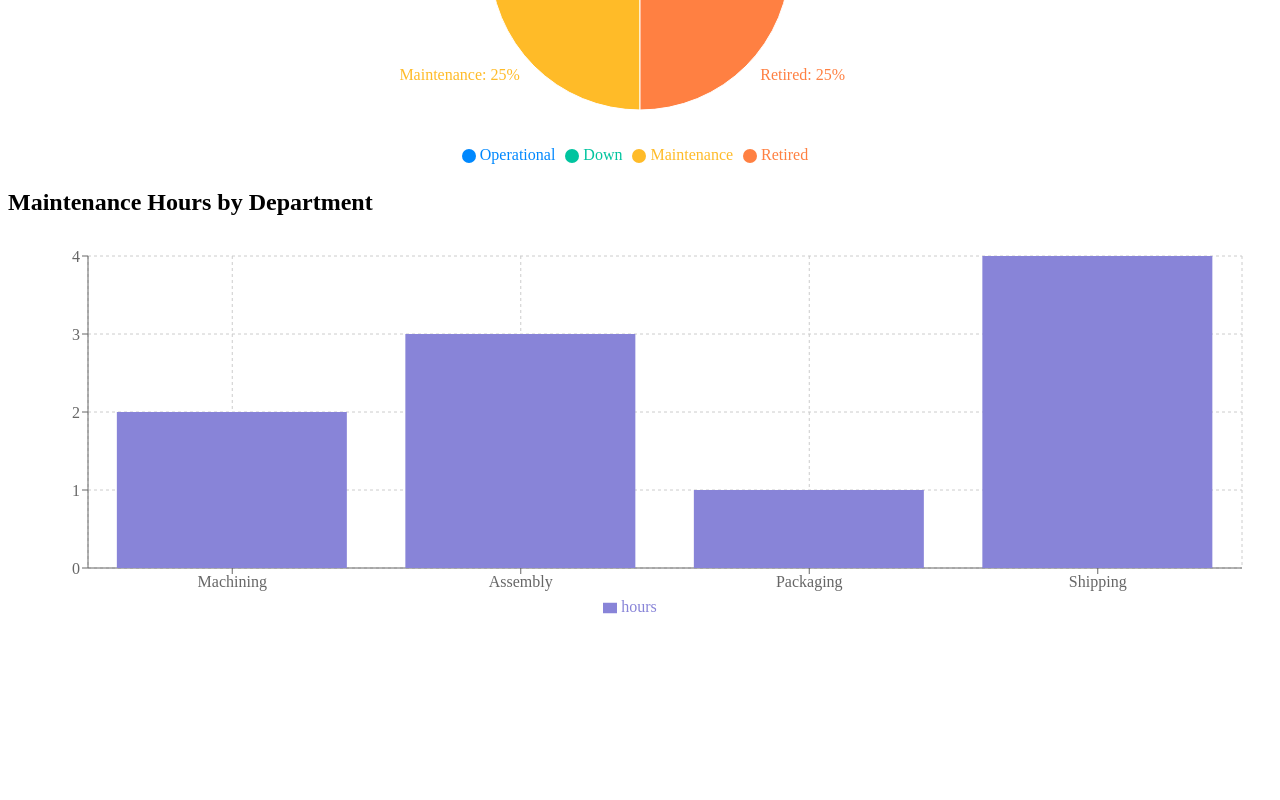
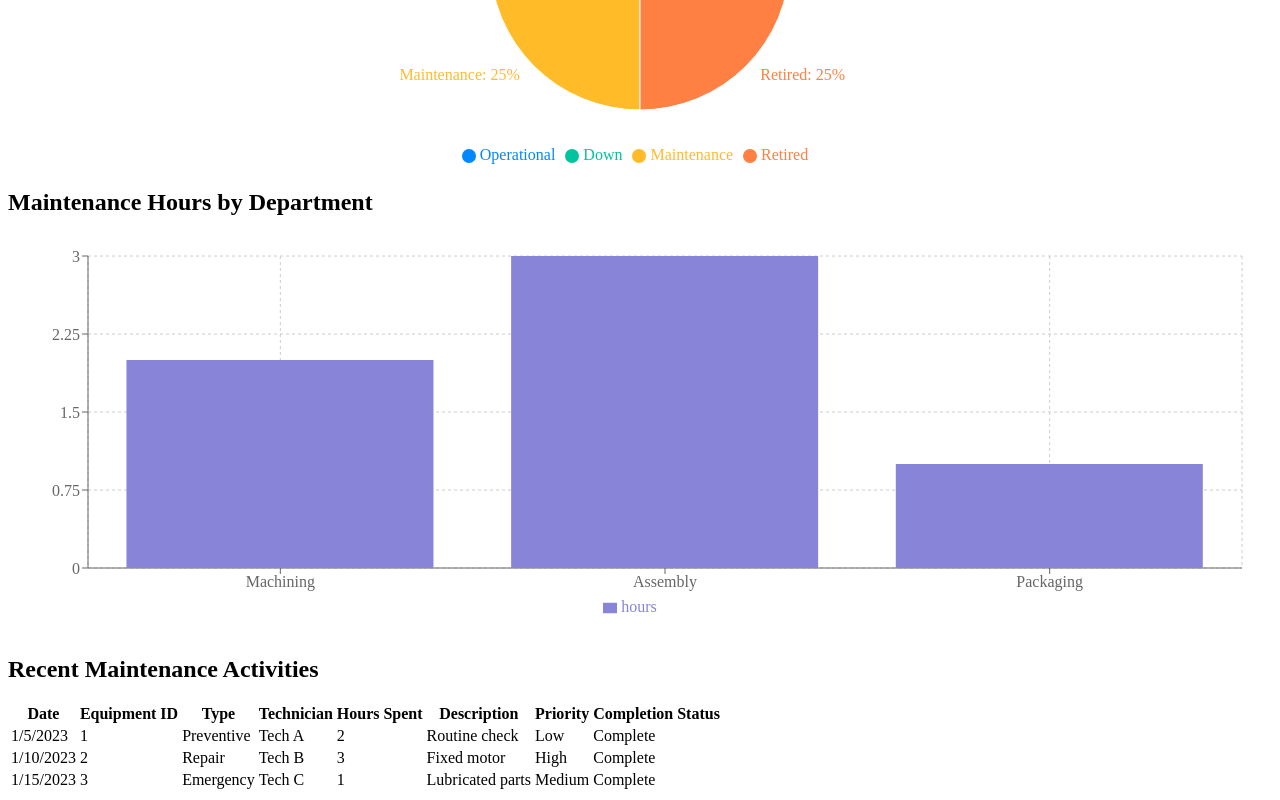
Before and after one commit to Tishyaketu/Maintenance-Dashboard, a Next.js app: page /dashboard in a window 1280 px wide. Shown: the part 358-1158 px from the top of the page. Before the commit the page ends 1002 px from the top, so only its background shows below. Built offline with nearby package versions, Linux system fonts and the light colour scheme.

Commit message:
feat: Added Recent Maintenance Activities Table to Dashboard

```diff
--- a/src/components/Dashboard.tsx
+++ b/src/components/Dashboard.tsx
@@ -2,6 +2,7 @@ import React from 'react';
 import 'tailwindcss/tailwind.css';
 import EquipmentStatusPieChart from './EquipmentStatusPieChart';
 import MaintenanceHoursBarChart from './MaintenanceHoursBarChart';
+import RecentMaintenanceActivities from './RecentMaintenanceActivities';
 import { Equipment } from '../interfaces/Equipment';
 import { MaintenanceRecord } from '../interfaces/MaintenanceRecord';
 
@@ -16,11 +17,9 @@ const equipmentData: Equipment[] = [
 
 // Dummy maintenance records for illustration
 const maintenanceRecords: MaintenanceRecord[] = [
-  { id: 'Preventive', equipmentId: '1', date: new Date('2023-01-05'), type: 'Preventive', technician: 'Tech A', hoursSpent: 2, description: 'Routine check', partsReplaced: [], priority: 'Low', completionStatus: 'Complete' },
-  { id: 'Repair', equipmentId: '2', date: new Date('2023-01-10'), type: 'Repair', technician: 'Tech B', hoursSpent: 3, description: 'Fixed motor', partsReplaced: ['Motor'], priority: 'High', completionStatus: 'Complete' },
-  { id: 'Emergency', equipmentId: '3', date: new Date('2023-01-15'), type: 'Emergency', technician: 'Tech C', hoursSpent: 1, description: 'Lubricated parts', partsReplaced: [], priority: 'Medium', completionStatus: 'Complete' },
-  { id: '4', equipmentId: '4', date: new Date('2023-01-20'), type: 'Maintenance', technician: 'Tech D', hoursSpent: 4, description: 'Replaced gears', partsReplaced: ['Gears'], priority: 'High', completionStatus: 'Complete' },
-
+  { id: '1', equipmentId: '1', date: new Date('2023-01-05'), type: 'Preventive', technician: 'Tech A', hoursSpent: 2, description: 'Routine check', partsReplaced: [], priority: 'Low', completionStatus: 'Complete' },
+  { id: '2', equipmentId: '2', date: new Date('2023-01-10'), type: 'Repair', technician: 'Tech B', hoursSpent: 3, description: 'Fixed motor', partsReplaced: ['Motor'], priority: 'High', completionStatus: 'Complete' },
+  { id: '3', equipmentId: '3', date: new Date('2023-01-15'), type: 'Emergency', technician: 'Tech C', hoursSpent: 1, description: 'Lubricated parts', partsReplaced: [], priority: 'Medium', completionStatus: 'Complete' },
   // Add more records as needed
 ];
 
@@ -34,7 +33,11 @@ const Dashboard: React.FC = () => {
       </div>
       <div className="mb-8">
         <h2 className="text-xl font-bold mb-2">Maintenance Hours by Department</h2>
-        <MaintenanceHoursBarChart maintenanceRecords={maintenanceRecords} equipmentData={equipmentData} />
+        <MaintenanceHoursBarChart equipmentData={equipmentData} maintenanceRecords={maintenanceRecords} />
+      </div>
+      <div className="mb-8">
+        <h2 className="text-xl font-bold mb-2">Recent Maintenance Activities</h2>
+        <RecentMaintenanceActivities maintenanceRecords={maintenanceRecords} />
       </div>
     </div>
   );
--- /dev/null
+++ b/src/components/RecentMaintenanceActivities.tsx
@@ -0,0 +1,39 @@
+import React from 'react';
+import { MaintenanceRecord } from '../interfaces/MaintenanceRecord';
+
+const RecentMaintenanceActivities: React.FC<{ maintenanceRecords: MaintenanceRecord[] }> = ({ maintenanceRecords }) => {
+  return (
+    <div className="overflow-x-auto">
+      <table className="min-w-full bg-white border border-gray-200">
+        <thead className="bg-gray-100">
+          <tr>
+            <th className="px-4 py-2 border-b border-gray-200">Date</th>
+            <th className="px-4 py-2 border-b border-gray-200">Equipment ID</th>
+            <th className="px-4 py-2 border-b border-gray-200">Type</th>
+            <th className="px-4 py-2 border-b border-gray-200">Technician</th>
+            <th className="px-4 py-2 border-b border-gray-200">Hours Spent</th>
+            <th className="px-4 py-2 border-b border-gray-200">Description</th>
+            <th className="px-4 py-2 border-b border-gray-200">Priority</th>
+            <th className="px-4 py-2 border-b border-gray-200">Completion Status</th>
+          </tr>
+        </thead>
+        <tbody>
+          {maintenanceRecords.map(record => (
+            <tr key={record.id} className="hover:bg-gray-100">
+              <td className="px-4 py-2 border-b border-gray-200">{new Date(record.date).toLocaleDateString()}</td>
+              <td className="px-4 py-2 border-b border-gray-200">{record.equipmentId}</td>
+              <td className="px-4 py-2 border-b border-gray-200">{record.type}</td>
+              <td className="px-4 py-2 border-b border-gray-200">{record.technician}</td>
+              <td className="px-4 py-2 border-b border-gray-200">{record.hoursSpent}</td>
+              <td className="px-4 py-2 border-b border-gray-200">{record.description}</td>
+              <td className="px-4 py-2 border-b border-gray-200">{record.priority}</td>
+              <td className="px-4 py-2 border-b border-gray-200">{record.completionStatus}</td>
+            </tr>
+          ))}
+        </tbody>
+      </table>
+    </div>
+  );
+};
+
+export default RecentMaintenanceActivities;
```
